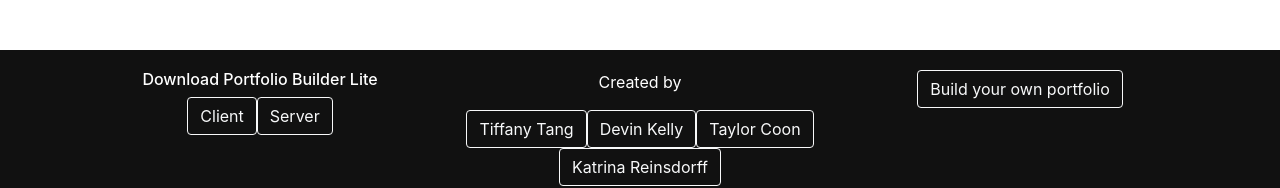
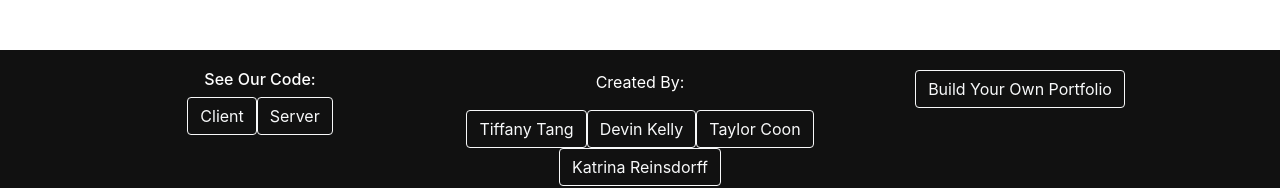
Before and after one commit to moliver4/portfolio-builder-client, a React (Create React App) app: page / in a window 1280 px wide. Shown: the part 1249-1437 px from the top of the page. Built offline with nearby package versions, Linux system fonts and the light colour scheme.

Commit message:
refined footer

```diff
--- a/src/components/Footer.js
+++ b/src/components/Footer.js
@@ -9,7 +9,7 @@ function Footer() {
             <div className="container text-center">
                 <div className="row" style={styles.body}>
                     <div className="col">
-                        <h6 style={styles.projectRepo} style={styles.textcolor}>Download Portfolio Builder Lite</h6>
+                        <h6 style={styles.projectRepo} style={styles.textcolor}>See Our Code:</h6>
                         <a href='https://github.com/moliver4/portfolio-builder-client'>
                             <h5 className="btn btn-outline-light">Client</h5>
                         </a>
@@ -19,7 +19,7 @@ function Footer() {
                     </div>
 
                     <div className="col">
-                        <p style={styles.textcolor}>Created by</p>
+                        <p style={styles.textcolor}>Created By:</p>
                                 <a className="btn btn-outline-light" href='https://github.com/moliver4'>Tiffany Tang</a>
                                 <a className="btn btn-outline-light" href='https://github.com/devincloudkelly'>Devin Kelly</a>
                                 <a className="btn btn-outline-light" href='https://github.com/Clashbuster'>Taylor Coon</a>
@@ -29,7 +29,7 @@ function Footer() {
                     <div className="col">
                     <Link to="/" href="#home">
                         <button type="button" className="btn btn-outline-light">
-                            Build your own portfolio
+                            Build Your Own Portfolio
                         </button>
                     </Link>
                     </div>
```
